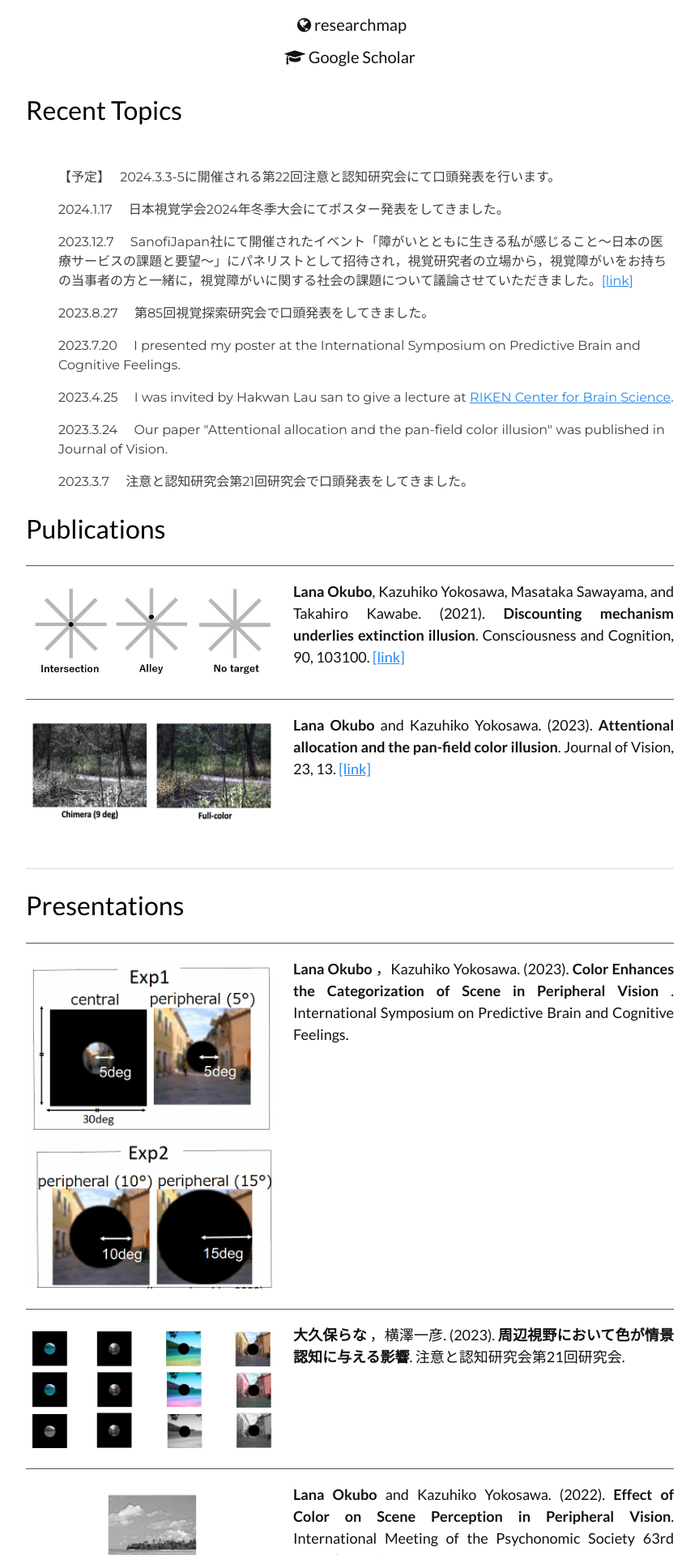
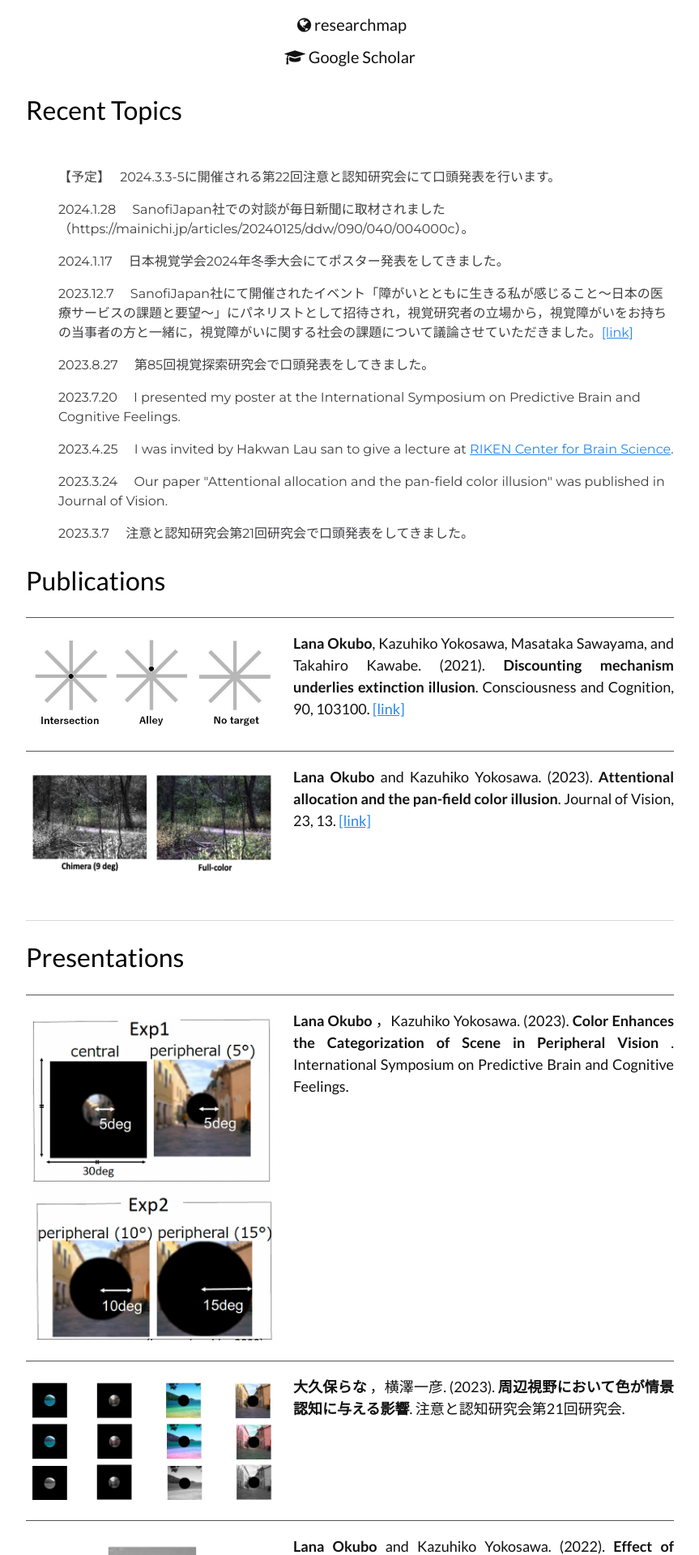
Before and after one commit to LNOKB/lnokb.github.io, a Jekyll site: the page built from index.html, in a window 1280 px wide. Shown: the part 819-2739 px from the top of the page at 81% size, without its empty margins (208-1071 px from the left). Built offline with Jekyll 4.4.1, drawn with Linux system fonts in a browser that asks for light colours.

Commit message:
Update index.html

```diff
--- a/index.html
+++ b/index.html
@@ -48,6 +48,10 @@ layout: home-page
 
       <p class="subtitle">
         【予定】　 2024.3.3-5に開催される第22回注意と認知研究会にて口頭発表を行います。
+      </p>
+
+      <p class="subtitle">
+        2024.1.28 　SanofiJapan社での対談が毎日新聞に取材されました（https://mainichi.jp/articles/20240125/ddw/090/040/004000c）。
       </p>
 
       <p class="subtitle">
```
